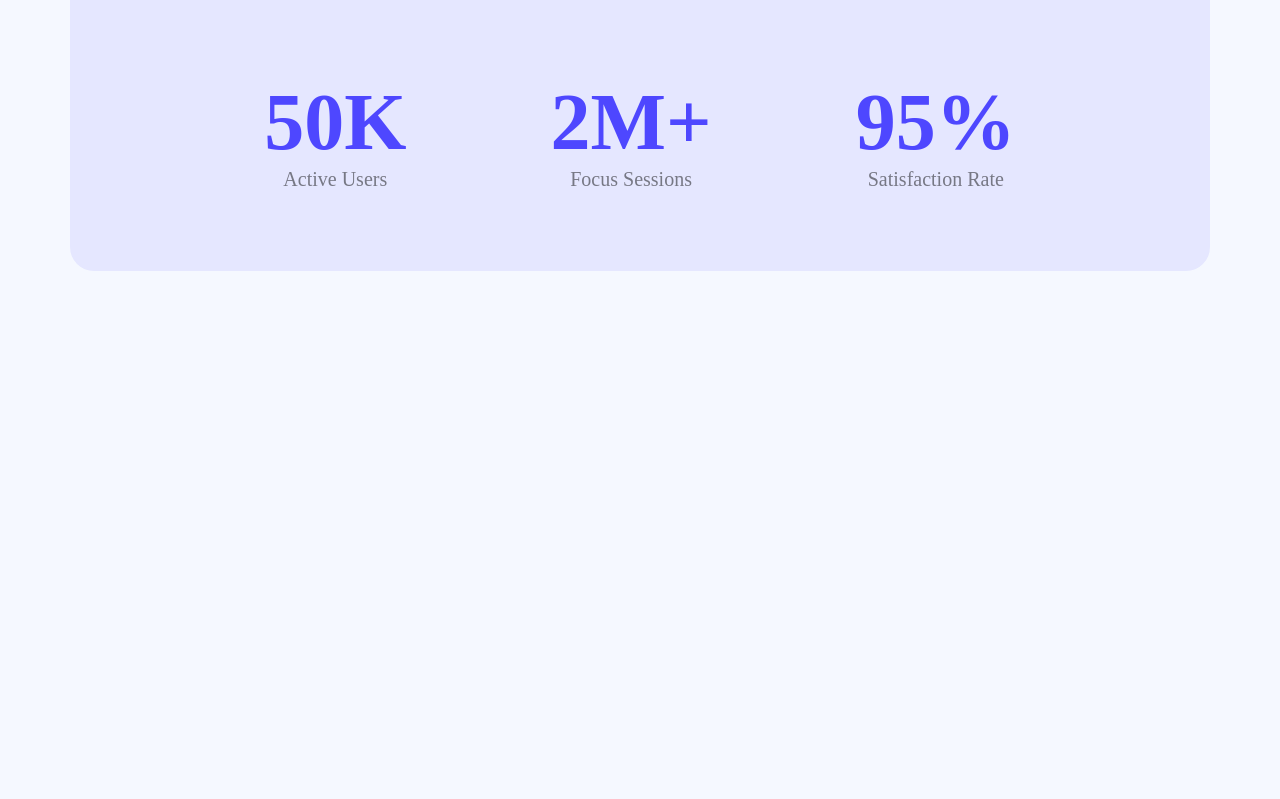
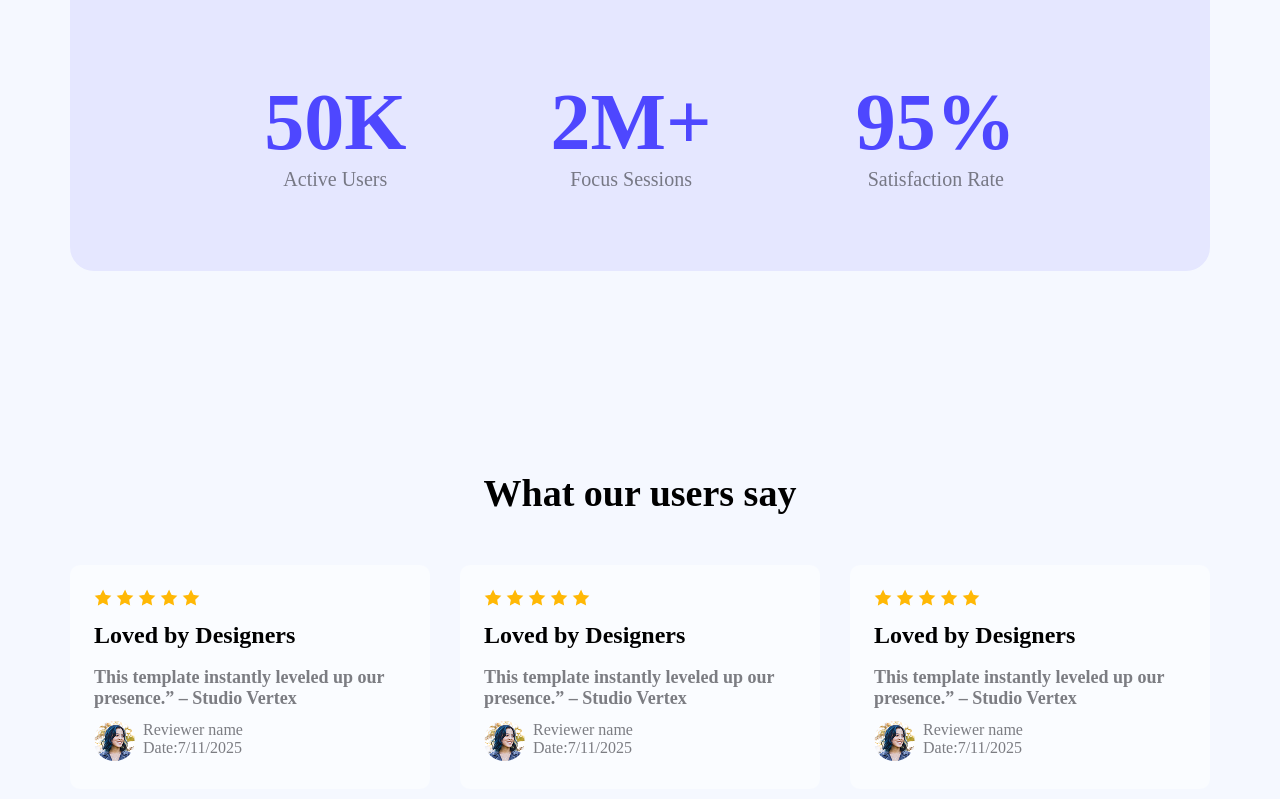
Before and after one commit to TonmoyMollik/Webflow-website, a plain HTML site: page index.html in a window 1280 px wide. Shown: the part 1487-2286 px from the top of the page. Before the commit the page ends 1958 px from the top, so only its background shows below. Drawn offline with Linux system fonts and the light colour scheme.

Commit message:
Feedback section

```diff
--- a/css/style.css
+++ b/css/style.css
@@ -135,3 +135,52 @@ body {
   font-size: 20px;
   color: #0000007b;
 }
+/* feedback section */
+.feedback-section {
+  max-width: 1140px;
+  margin: auto;
+  margin: 200px auto;
+}
+.feedback-item {
+  padding: 24px;
+  background-color: #fafcff;
+  border-radius: 10px;
+}
+.feedback-item:hover {
+  transform: scale(1.2);
+  transition: transform 0.3s ease;
+}
+.feedback {
+  display: flex;
+  gap: 30px;
+  justify-content: center;
+}
+
+.feedback-section h3 {
+  font-size: 38px;
+  font-weight: bold;
+  padding: 0px 0px 50px 0px;
+  text-align: center;
+}
+.feedback-section .reviewer {
+  display: flex;
+  padding: 0px 0px;
+}
+.feedback-section .avatar {
+  border-radius: 50%;
+  margin-right: 8px;
+}
+.feedback h4 {
+  font-size: 24px;
+  font-weight: bold;
+  padding: 12px 0px 6px 0px;
+}
+.feedback .para {
+  padding: 12px 0px;
+  font-weight: bold;
+  color: #04040b83;
+  font-size: 18px;
+}
+.feedback p {
+  color: #04040b83;
+}
--- a/index.html
+++ b/index.html
@@ -56,5 +56,65 @@
       </div>
     </div>
   </section>
+  <!-- Users’ Feedback Section -->
+  <section class="feedback-section">
+    <h3>What our users say</h3>
+    <div class="feedback">
+      <div class="feedback-item">
+        <img src="./images/Assets/icon-star.png" alt="">
+        <img src="./images/Assets/icon-star.png" alt="">
+        <img src="./images/Assets/icon-star.png" alt="">
+        <img src="./images/Assets/icon-star.png" alt="">
+        <img src="./images/Assets/icon-star.png" alt="">
+        <h4>Loved by Designers</h4>
+        <p class="para">This template instantly leveled up our presence.” – Studio Vertex</p>
+        <div class="reviewer">
+          <div>
+            <img src="./images/Assets/avatar.png" alt="" class="avatar">
+          </div>
+          <div>
+            <p>Reviewer name</p>
+            <p>Date:7/11/2025</p>
+          </div>
+        </div>
+      </div>
+      <div class="feedback-item">
+        <img src="./images/Assets/icon-star.png" alt="">
+        <img src="./images/Assets/icon-star.png" alt="">
+        <img src="./images/Assets/icon-star.png" alt="">
+        <img src="./images/Assets/icon-star.png" alt="">
+        <img src="./images/Assets/icon-star.png" alt="">
+        <h4>Loved by Designers</h4>
+        <p class="para">This template instantly leveled up our presence.” – Studio Vertex</p>
+        <div class="reviewer">
+          <div>
+            <img src="./images/Assets/avatar.png" alt="" class="avatar">
+          </div>
+          <div>
+            <p>Reviewer name</p>
+            <p>Date:7/11/2025</p>
+          </div>
+        </div>
+      </div>
+      <div class="feedback-item">
+        <img src="./images/Assets/icon-star.png" alt="">
+        <img src="./images/Assets/icon-star.png" alt="">
+        <img src="./images/Assets/icon-star.png" alt="">
+        <img src="./images/Assets/icon-star.png" alt="">
+        <img src="./images/Assets/icon-star.png" alt="">
+        <h4>Loved by Designers</h4>
+        <p class="para">This template instantly leveled up our presence.” – Studio Vertex</p>
+        <div class="reviewer">
+          <div>
+            <img src="./images/Assets/avatar.png" alt="" class="avatar">
+          </div>
+          <div>
+            <p>Reviewer name</p>
+            <p>Date:7/11/2025</p>
+          </div>
+        </div>
+      </div>
+    </div>
+  </section>
 </body>
 </html>
```
